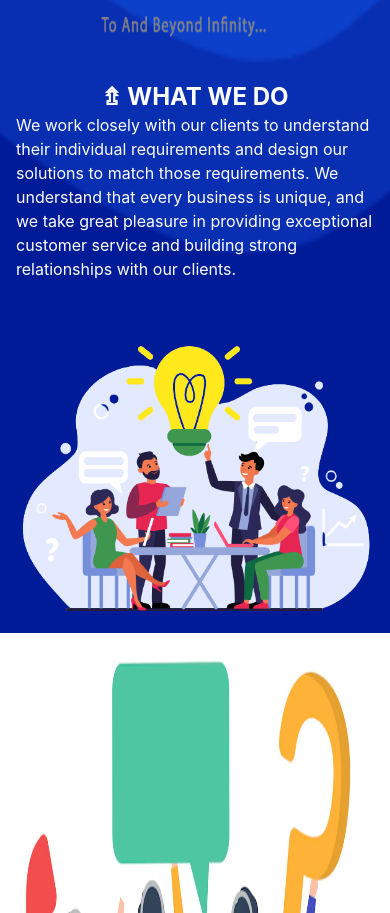
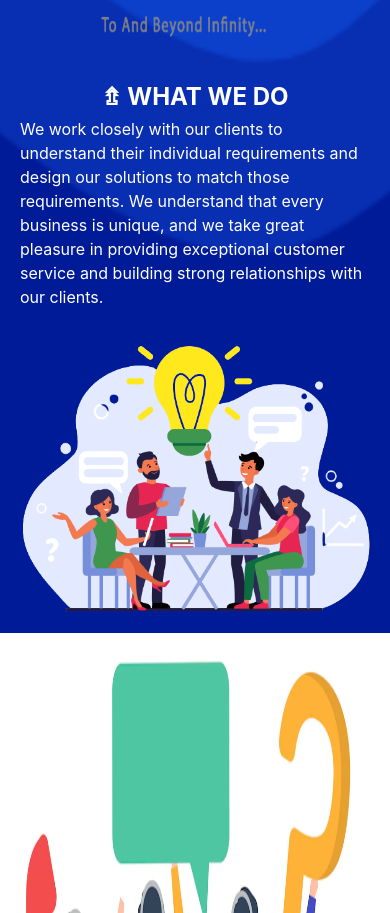
Before and after one commit to webdev-vignesh/SEAS, a React (Create React App) app: page / in a window 390 px wide. Shown: the part 1739-2652 px from the top of the page. Built offline with nearby package versions, Linux system fonts and the light colour scheme.

Commit message:
updated padding of para

```diff
--- a/src/components/AboutPage.js
+++ b/src/components/AboutPage.js
@@ -18,7 +18,7 @@ function AboutPage() {
             <img src={Mission} alt="our mission" className="h-full md:h-3/4 w-full md:w-3/4"/>
           </div>
           <div className="order-1 md:order-none">
-            <p className="font-bold text-center mt-6 md:mt-2 text-2xl">⇗ OUR MISSION</p>
+            <p className="font-bold text-center mt-6 text-2xl md:mt-2">⇗ OUR MISSION</p>
             <p className="m-1">
               To help businesses and organizations in increasing efficiency, reducing costs, and improving overall operations by utilising cutting-edge technologies.
               We specialize in providing automation solutions for manufacturing and industrial processes, IoT solutions for asset tracking and monitoring, and energy management solutions for reducing energy consumption and costs.
@@ -40,7 +40,7 @@ function AboutPage() {
           </div>
           <div className="order-5 md:order-none">
             <p className="font-bold text-center text-2xl mt-6 md:mt-2">⇯ WHAT WE DO</p>
-            <p>
+            <p className="m-1">
               We work closely with our clients to understand their individual requirements and design our solutions to match those requirements.
               We understand that every business is unique, and we take great pleasure in providing exceptional customer service and building strong relationships with our clients.
             </p>
--- a/src/components/AboutUs.js
+++ b/src/components/AboutUs.js
@@ -12,7 +12,7 @@ function AboutUs() {
           <img src={Mission} alt="our mission" className="h-full md:h-3/4 w-full md:w-3/4"/>
         </div>
         <div className="order-1 md:order-none">
-          <p className="font-bold text-center mt-6 md:mt-2 text-2xl">⇗ OUR MISSION</p>
+          <p className="font-bold text-center text-2xl mt-6 md:mt-2">⇗ OUR MISSION</p>
           <p className="m-1">
             To help businesses and organizations in increasing efficiency, reducing costs, and improving overall operations by utilising cutting-edge technologies.
             We specialize in providing automation solutions for manufacturing and industrial processes, IoT solutions for asset tracking and monitoring, and energy management solutions for reducing energy consumption and costs.
@@ -34,7 +34,7 @@ function AboutUs() {
         </div>
         <div className="order-5 md:order-none">
           <p className="font-bold text-center text-2xl mt-6 md:mt-2">⇯ WHAT WE DO</p>
-          <p>
+          <p className="m-1">
             We work closely with our clients to understand their individual requirements and design our solutions to match those requirements.
             We understand that every business is unique, and we take great pleasure in providing exceptional customer service and building strong relationships with our clients.
           </p>
```
